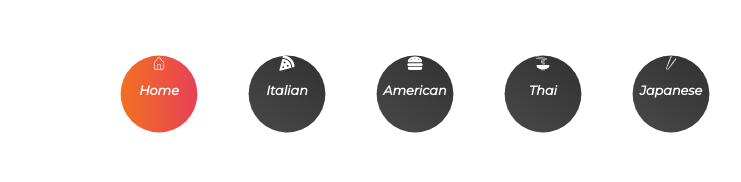
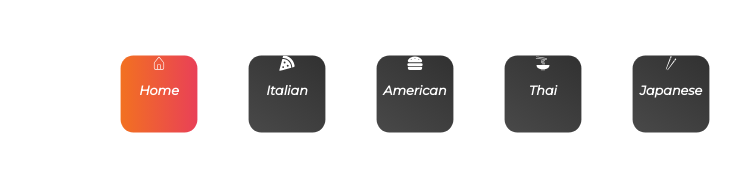
Before and after one commit to Vaibhavpan02/Recipe, a React (Create React App) app: page / in a window 1280 px wide. Shown: the part 145-327 px from the top of the page, without its empty margins (225-966 px from the left). Built offline with nearby package versions, Linux system fonts and the light colour scheme; no server answers; a web font is replaced by a local one.

Commit message:
Update Category.jsx

```diff
--- a/src/components/Category.jsx
+++ b/src/components/Category.jsx
@@ -89,7 +89,7 @@ const SLink = styled(NavLink)`
   flex-direction: column;
   justify-content: center;
   align-items: center;
-  border-radius: 50%;
+  border-radius: 16px;
   margin: 1rem;
   text-decoration: none;
   background: linear-gradient(35deg, #494949, #313131);
```
